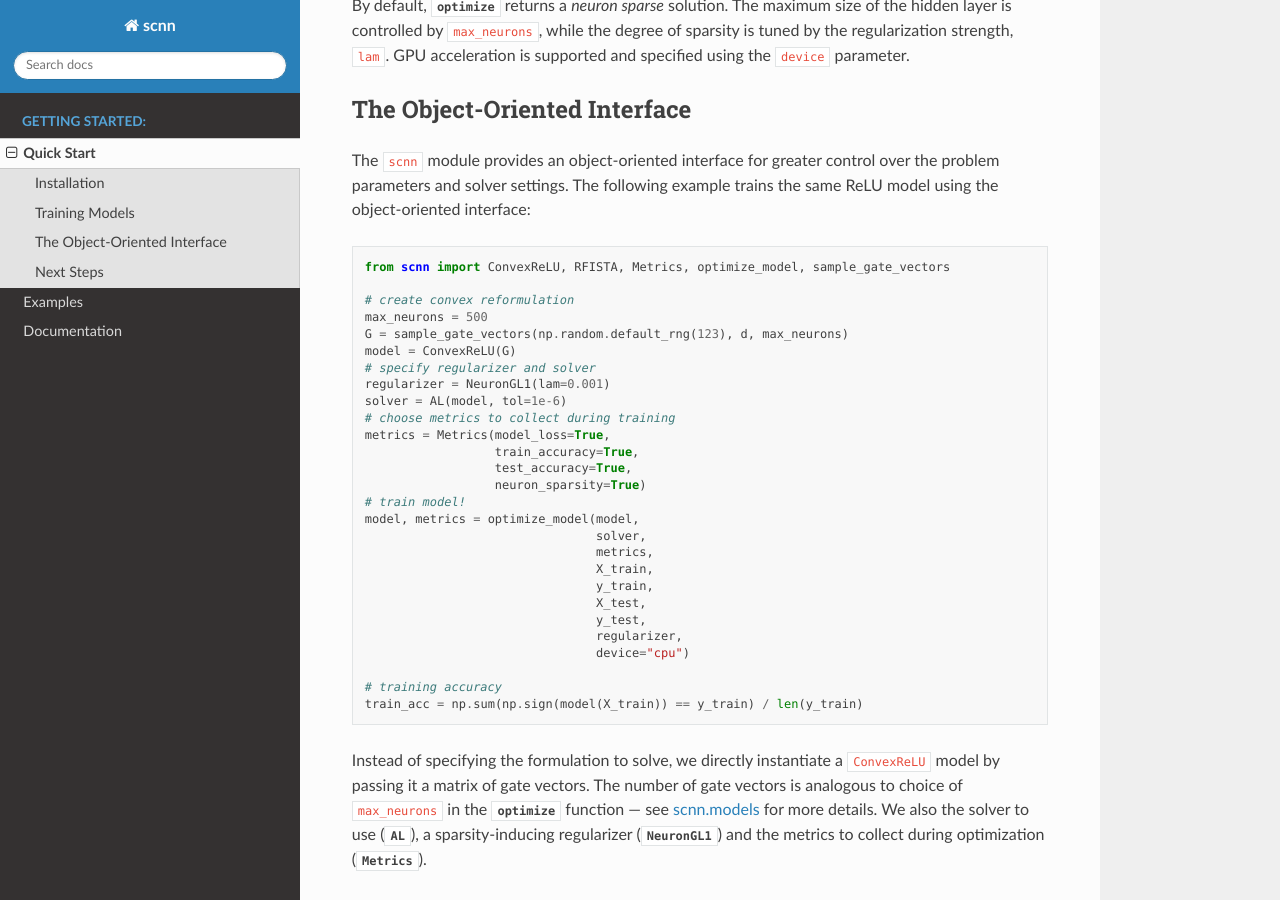
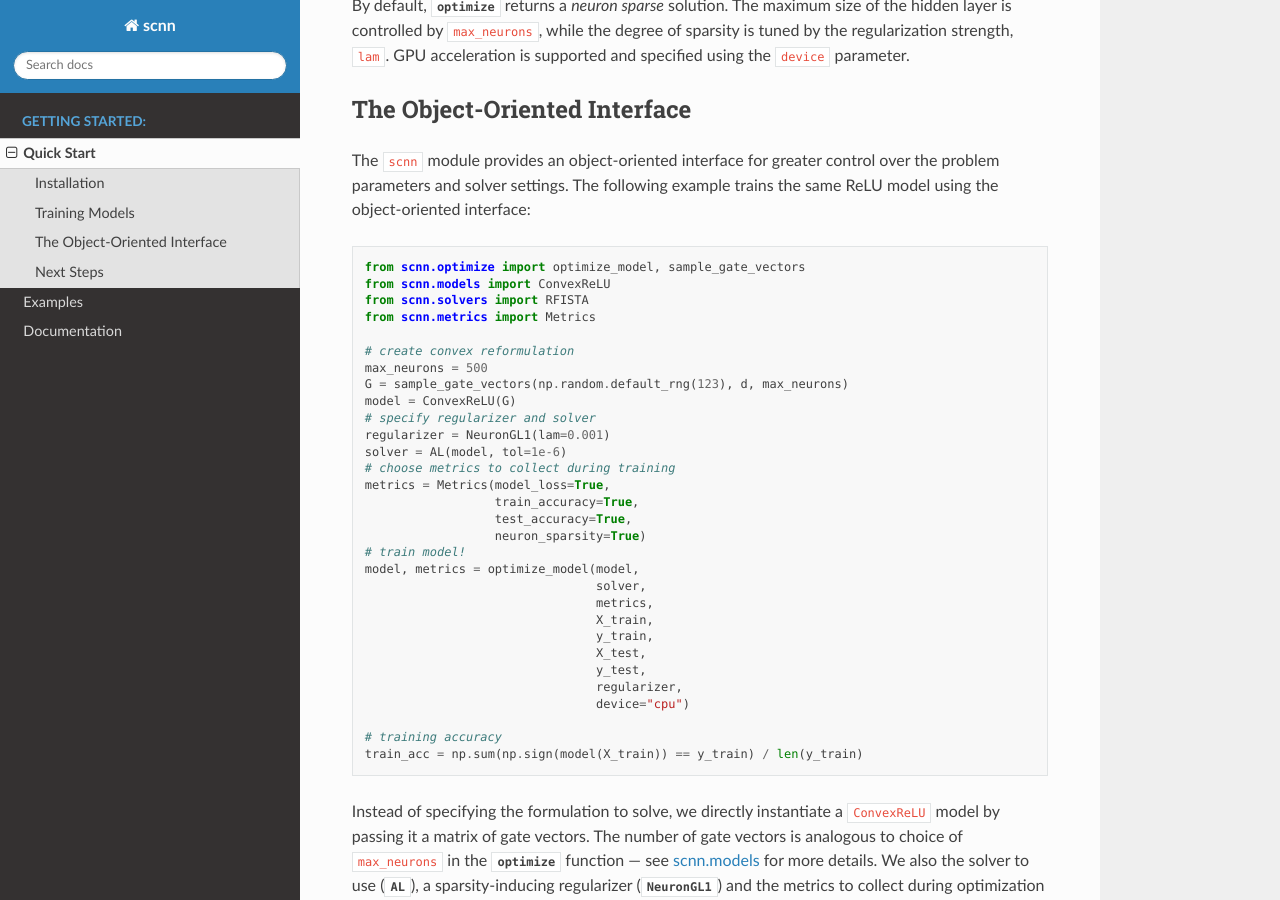
Before and after one commit to pilancilab/scnn, a Sphinx documentation site: the page built from docs/quick_start.rst, in a window 1280 px wide and 900 px high, scrolled down 1120 px. Built offline with Sphinx 7.4.7 and the Read the Docs theme 2.0.0, drawn with Linux system fonts in a browser that asks for light colours.

Commit message:
Update quick-start.

```diff
--- a/docs/quick_start.rst
+++ b/docs/quick_start.rst
@@ -65,7 +65,10 @@ The following example trains the same ReLU model using the object-oriented inter
 
 .. code-block:: python
 
-   from scnn import ConvexReLU, RFISTA, Metrics, optimize_model, sample_gate_vectors
+   from scnn.optimize import optimize_model, sample_gate_vectors
+   from scnn.models import ConvexReLU
+   from scnn.solvers import RFISTA
+   from scnn.metrics import Metrics
 
    # create convex reformulation
    max_neurons = 500
```
